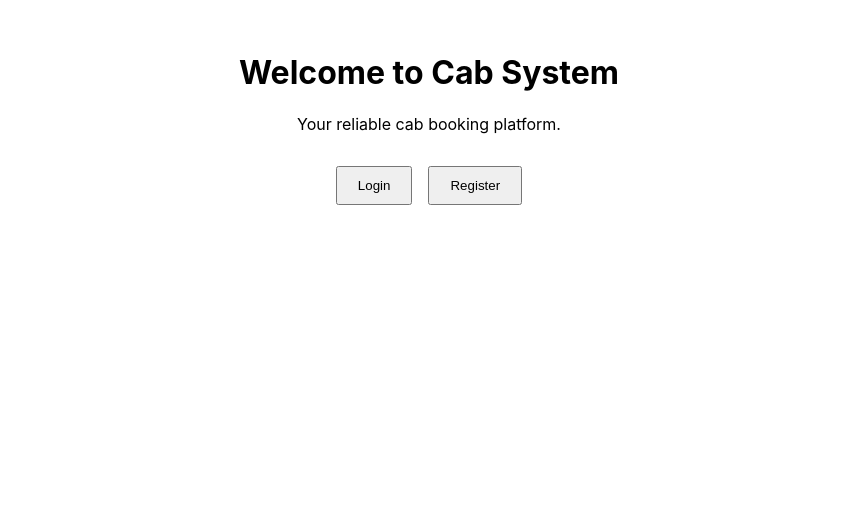
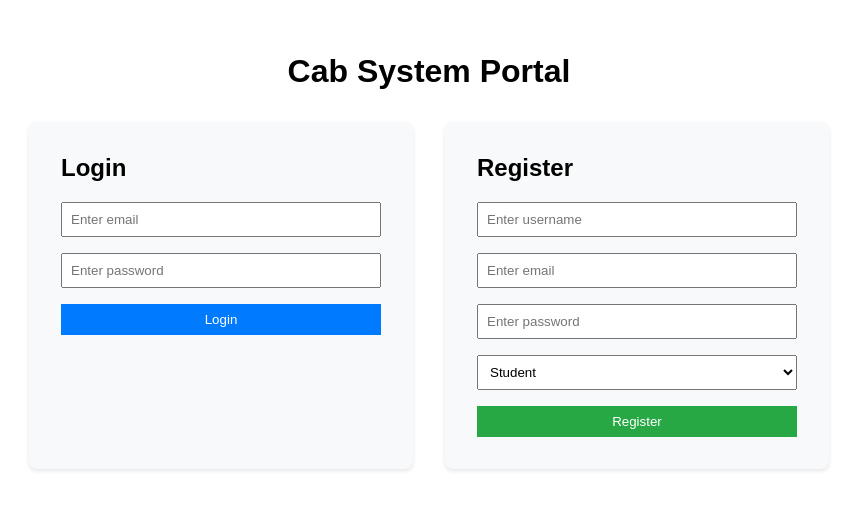
Before and after one commit to sai-sriram23/frontend, a React (Create React App) app: page / in a window 1280 px wide. Shown: the top 510 px of the page, without its empty margins (211-1068 px from the left). Built offline with nearby package versions, Linux system fonts and the light colour scheme.

Commit message:
feat: unified home page with login and register side-by-side

```diff
--- a/src/App.js
+++ b/src/App.js
@@ -1,8 +1,6 @@
 import React from "react";
 import { BrowserRouter, Routes, Route, Navigate } from "react-router-dom";
-import Reg from "./Reg";
 import Home from "./Home";
-import Login from "./Login";
 import Dashboard from "./Dashboard";
 
 function App() {
@@ -10,10 +8,11 @@ function App() {
     <BrowserRouter>
       <Routes>
         <Route path="/" element={<Home />} />
-        <Route path="/register" element={<Reg />} />
-        <Route path="/login" element={<Login />} />
+        {/* We keep /login and /register as redirects to / just in case anyone bookmarked them */}
+        <Route path="/login" element={<Navigate to="/" />} />
+        <Route path="/register" element={<Navigate to="/" />} />
         <Route path="/dashboard" element={
-          localStorage.getItem("user") ? <Dashboard /> : <Navigate to="/login" />
+          localStorage.getItem("user") ? <Dashboard /> : <Navigate to="/" />
         } />
       </Routes>
     </BrowserRouter>
--- a/src/Home.jsx
+++ b/src/Home.jsx
@@ -1,21 +1,139 @@
-import React from "react";
+import React, { useState } from "react";
 import { useNavigate } from "react-router-dom";
+import axios from "axios";
 
 function Home() {
     const navigate = useNavigate();
 
+    // ----- Login State -----
+    const [loginData, setLoginData] = useState({
+        email: "",
+        password: "",
+    });
+
+    const handleLoginChange = (e) => {
+        setLoginData({ ...loginData, [e.target.name]: e.target.value });
+    };
+
+    const submitLogin = async (e) => {
+        e.preventDefault();
+        try {
+            const res = await axios.post(`${process.env.REACT_APP_API_URL}/login`, loginData);
+            localStorage.setItem("user", JSON.stringify(res.data));
+            navigate("/dashboard"); // Successful login -> redirect to dashboard
+        } catch (err) {
+            const errMsg = err.response?.data?.message || err.response?.data || "Login failed. Please try again.";
+            alert(errMsg);
+            navigate("/"); // Else home page
+        }
+    };
+
+    // ----- Register State -----
+    const [regData, setRegData] = useState({
+        username: "",
+        email: "",
+        password: "",
+        role: "student",
+    });
+
+    const handleRegChange = (e) => {
+        setRegData({ ...regData, [e.target.name]: e.target.value });
+    };
+
+    const submitReg = async (e) => {
+        e.preventDefault();
+        try {
+            const res = await axios.post(`${process.env.REACT_APP_API_URL}/register`, regData);
+            const msg = typeof res.data === "object" ? res.data.message : res.data;
+            alert(msg);
+            // Clear registration form on success
+            setRegData({ username: "", email: "", password: "", role: "student" });
+        } catch (err) {
+            const errMsg = err.response?.data?.message || err.response?.data || "Registration failed. Please try again.";
+            alert(errMsg);
+        }
+    };
+
     return (
-        <div style={{ padding: "2rem", textAlign: "center" }}>
-            <h1>Welcome to Cab System</h1>
-            <p>Your reliable cab booking platform.</p>
+        <div style={{ maxWidth: "800px", margin: "0 auto", padding: "2rem", fontFamily: "sans-serif" }}>
+            <h1 style={{ textAlign: "center", marginBottom: "2rem" }}>Cab System Portal</h1>
 
-            <div style={{ marginTop: "2rem", display: "flex", gap: "1rem", justifyContent: "center" }}>
-                <button onClick={() => navigate("/login")} style={{ padding: "10px 20px" }}>
-                    Login
-                </button>
-                <button onClick={() => navigate("/register")} style={{ padding: "10px 20px" }}>
-                    Register
-                </button>
+            <div style={{ display: "flex", gap: "2rem", flexWrap: "wrap", justifyContent: "center" }}>
+
+                {/* LOGIN FORM */}
+                <div style={{ flex: "1 1 300px", background: "#f8f9fa", padding: "2rem", borderRadius: "8px", boxShadow: "0 2px 4px rgba(0,0,0,0.1)" }}>
+                    <h2 style={{ marginTop: 0 }}>Login</h2>
+                    <form onSubmit={submitLogin} style={{ display: "flex", flexDirection: "column", gap: "1rem" }}>
+                        <input
+                            onChange={handleLoginChange}
+                            name="email"
+                            type="email"
+                            placeholder="Enter email"
+                            required
+                            style={{ padding: "0.5rem" }}
+                        />
+                        <input
+                            onChange={handleLoginChange}
+                            name="password"
+                            type="password"
+                            placeholder="Enter password"
+                            required
+                            style={{ padding: "0.5rem" }}
+                        />
+                        <button type="submit" style={{ padding: "0.5rem", background: "#007BFF", color: "white", border: "none", cursor: "pointer" }}>
+                            Login
+                        </button>
+                    </form>
+                </div>
+
+                {/* REGISTER FORM */}
+                <div style={{ flex: "1 1 300px", background: "#f8f9fa", padding: "2rem", borderRadius: "8px", boxShadow: "0 2px 4px rgba(0,0,0,0.1)" }}>
+                    <h2 style={{ marginTop: 0 }}>Register</h2>
+                    <form onSubmit={submitReg} style={{ display: "flex", flexDirection: "column", gap: "1rem" }}>
+                        <input
+                            onChange={handleRegChange}
+                            name="username"
+                            value={regData.username}
+                            type="text"
+                            placeholder="Enter username"
+                            required
+                            style={{ padding: "0.5rem" }}
+                        />
+                        <input
+                            onChange={handleRegChange}
+                            name="email"
+                            value={regData.email}
+                            type="email"
+                            placeholder="Enter email"
+                            required
+                            style={{ padding: "0.5rem" }}
+                        />
+                        <input
+                            onChange={handleRegChange}
+                            name="password"
+                            value={regData.password}
+                            type="password"
+                            placeholder="Enter password"
+                            required
+                            style={{ padding: "0.5rem" }}
+                        />
+                        <select
+                            name="role"
+                            onChange={handleRegChange}
+                            value={regData.role}
+                            style={{ padding: "0.5rem" }}
+                        >
+                            <option value="student">Student</option>
+                            <option value="teacher">Teacher</option>
+                            <option value="principal">Principal</option>
+                            <option value="non teaching staff">Non Teaching Staff</option>
+                        </select>
+                        <button type="submit" style={{ padding: "0.5rem", background: "#28A745", color: "white", border: "none", cursor: "pointer" }}>
+                            Register
+                        </button>
+                    </form>
+                </div>
+
             </div>
         </div>
     );
--- a/src/Login.jsx
+++ /dev/null
@@ -1,59 +0,0 @@
-import React, { useState } from "react";
-import axios from "axios";
-import { useNavigate } from "react-router-dom";
-
-function Login() {
-    const navigate = useNavigate();
-    const [data, setData] = useState({
-        email: "",
-        password: "",
-    });
-
-    const handleChange = (e) => {
-        setData({ ...data, [e.target.name]: e.target.value });
-    };
-
-    const submit = async (e) => {
-        e.preventDefault();
-        try {
-            const res = await axios.post(`${process.env.REACT_APP_API_URL}/login`, data);
-            localStorage.setItem("user", JSON.stringify(res.data));
-            navigate("/dashboard");
-        } catch (err) {
-            const errMsg = err.response?.data?.message || err.response?.data || "Login failed. Please try again.";
-            alert(errMsg);
-        }
-    };
-
-    return (
-        <div style={{ padding: "2rem", maxWidth: "400px", margin: "auto" }}>
-            <h2>Login</h2>
-            <form onSubmit={submit} style={{ display: "flex", flexDirection: "column", gap: "1rem" }}>
-                <input
-                    onChange={handleChange}
-                    name="email"
-                    type="email"
-                    placeholder="Enter email"
-                    required
-                    style={{ padding: "0.5rem" }}
-                />
-                <input
-                    onChange={handleChange}
-                    name="password"
-                    type="password"
-                    placeholder="Enter password"
-                    required
-                    style={{ padding: "0.5rem" }}
-                />
-                <button type="submit" style={{ padding: "0.5rem", background: "#007BFF", color: "white", border: "none" }}>
-                    Login
-                </button>
-            </form>
-            <p style={{ marginTop: "1rem" }}>
-                Don't have an account? <a href="/register">Register here</a>
-            </p>
-        </div>
-    );
-}
-
-export default Login;
--- a/src/Reg.jsx
+++ /dev/null
@@ -1,63 +0,0 @@
-import React, { useState } from "react";
-import axios from "axios";
-import { useNavigate } from "react-router-dom";
-
-function Reg() {
-   const [data, setData] = useState({
-      username: "",
-      email: "",
-      password: "",
-      role: "student"
-   });
-
-   const navigate = useNavigate();
-
-   const handleChange = (e) => {
-      setData({ ...data, [e.target.name]: e.target.value });
-   };
-
-   const submit = async () => {
-      try {
-         const res = await axios.post(`${process.env.REACT_APP_API_URL}/register`, data);
-         const msg = typeof res.data === "object" ? res.data.message : res.data;
-         alert(msg);
-         navigate("/login");
-      } catch (err) {
-         const errMsg = err.response?.data?.message || err.response?.data || "Registration failed. Please try again.";
-         alert(errMsg);
-      }
-   };
-
-   return (
-      <>
-         <h1>Register</h1>
-         <input
-            onChange={handleChange}
-            name="username"
-            type="text"
-            placeholder="Enter username"
-         />
-         <input
-            onChange={handleChange}
-            name="email"
-            type="email"
-            placeholder="Enter email"
-         />
-         <input
-            onChange={handleChange}
-            name="password"
-            type="password"
-            placeholder="Enter password"
-         />
-         <select name="role" onChange={handleChange} value={data.role} style={{ padding: "0.5rem", width: "100%", maxWidth: "300px", margin: "0.5rem 0" }}>
-            <option value="student">Student</option>
-            <option value="teacher">Teacher</option>
-            <option value="principal">Principal</option>
-            <option value="non teaching staff">Non Teaching Staff</option>
-         </select>
-         <button onClick={submit} style={{ margin: "0.5rem 0" }}>Register</button>
-      </>
-   );
-}
-
-export default Reg;
```
